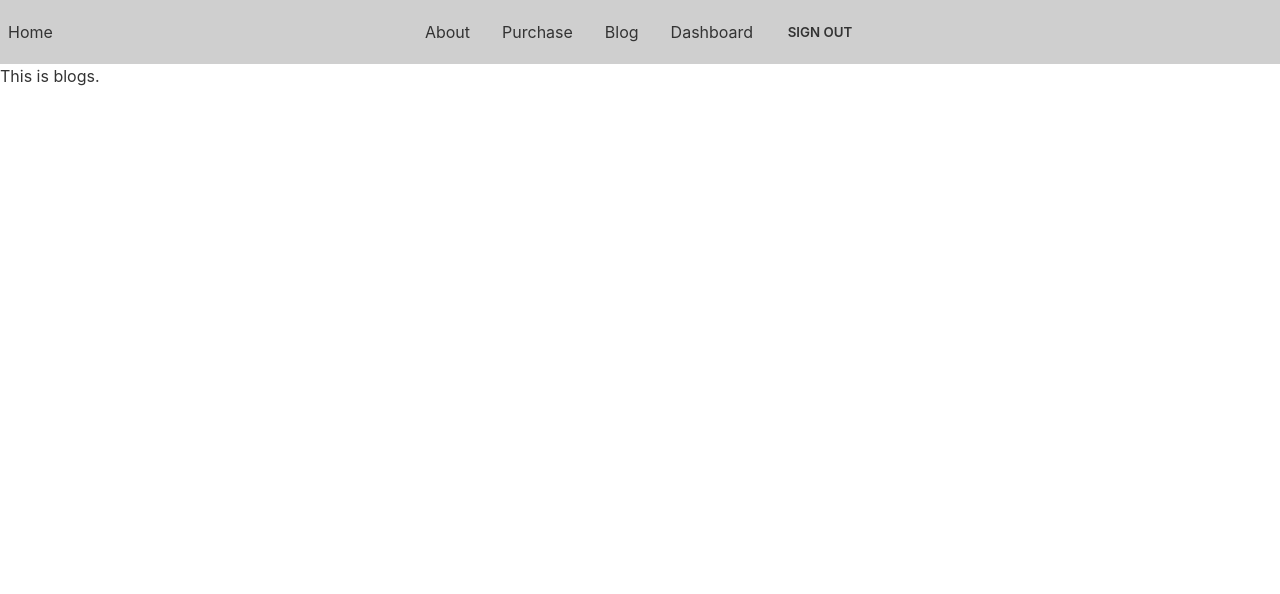
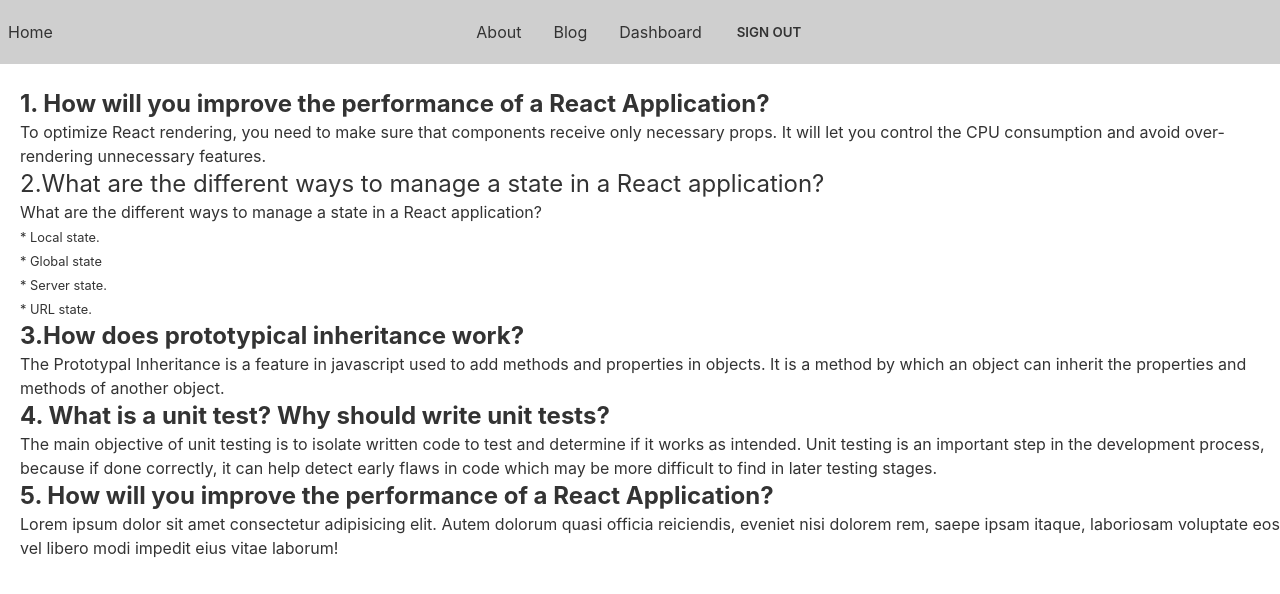
Before and after one commit to partho2589/manufacturer-website-client-side, a React (Create React App) app: page /blog in a window 1280 px wide. Shown: the top 594 px of the page. Built offline with nearby package versions, Linux system fonts and the light colour scheme; no server answers.

Commit message:
business Sumary data lode

```diff
--- a/package.json
+++ b/package.json
@@ -6,6 +6,7 @@
     "@testing-library/jest-dom": "^5.16.4",
     "@testing-library/react": "^13.2.0",
     "@testing-library/user-event": "^13.5.0",
+    "bootstrap-icons": "^1.8.2",
     "daisyui": "^2.15.0",
     "firebase": "^9.8.1",
     "react": "^18.1.0",
--- a/src/Pages/About/About.js
+++ b/src/Pages/About/About.js
@@ -1,11 +1,17 @@
 import React from 'react';
-
+import partho from '../../images/partho.jpg'
 const About = () => {
     return (
-        <div>
-            <h1>This is about</h1>
-        </div>
-    );
+        <div className="card lg:max-w-lg bg-base-100 shadow-xl">
+            <figure className="px-10 pt-10">
+                <img src={partho} alt="Shoes" className="rounded-xl" />
+            </figure>
+            <div className="card-body items-start text-left">
+                <h2 className="card-title text-xl">Partho malo</h2>
+               <p>Email: parthomalo615@gmail.com</p>
+                <a href="http://localhost:3000/">link</a>
+            </div>
+        </div>)
 };
 
 export default About;
--- a/src/Pages/Blog.js
+++ b/src/Pages/Blog.js
@@ -2,8 +2,32 @@ import React from 'react';
 
 const Blog = () => {
     return (
-        <div>
-            <h1>This is blogs.</h1>
+        <div className='mt-6 ml-5'>
+            <div>
+            <h2 className='text-2xl font-bold '>1. How will you improve the performance of a React Application?</h2>
+            <p> To optimize React rendering, you need to make sure that components receive only necessary props. It will let you control the CPU consumption and avoid over-rendering unnecessary features. </p>
+            </div>
+            <div>
+            <h2 className='text-2xl  '>2.What are the different ways to manage a state in a React application?</h2>
+            <p> What are the different ways to manage a state in a React application?
+            </p>
+            <small>* Local state.</small> <br/>
+            <small>* Global state</small> <br/>
+            <small>* Server state.</small><br/>
+            <small>* URL state.</small>
+            </div>
+            <div>
+            <h2 className='text-2xl font-bold '>3.How does prototypical inheritance work?</h2>
+            <p>The Prototypal Inheritance is a feature in javascript used to add methods and properties in objects. It is a method by which an object can inherit the properties and methods of another object. </p>
+            </div>
+            <div>
+            <h2 className='text-2xl font-bold '>4. What is a unit test? Why should write unit tests?</h2>
+            <p>The main objective of unit testing is to isolate written code to test and determine if it works as intended. Unit testing is an important step in the development process, because if done correctly, it can help detect early flaws in code which may be more difficult to find in later testing stages.</p>
+            </div>
+            <div>
+            <h2 className='text-2xl font-bold '>5. How will you improve the performance of a React Application?</h2>
+            <p> Lorem ipsum dolor sit amet consectetur adipisicing elit. Autem dolorum quasi officia reiciendis, eveniet nisi dolorem rem, saepe ipsam itaque, laboriosam voluptate eos vel libero modi impedit eius vitae laborum!</p>
+            </div>
         </div>
     );
 };
--- /dev/null
+++ b/src/Pages/Home/BusinessSummary.js
@@ -0,0 +1,52 @@
+import React from 'react';
+
+const BusinessSummary = () => {
+    return (
+        <div>
+            <h1 className='text-3xl text-center text-primary font-bold'>Business Summary</h1>
+            <div className='grid sm:grid-cols-1 md:grid-cols-2 lg:grid-cols-3 gap-10'>
+                <div class="card  shadow-xl">
+                    <figure class="px-10 pt-10">
+                        <svg xmlns="http://www.w3.org/2000/svg" width="60" height="60" fill="" class="bi bi-pc-display" viewBox="0 0 16 16">
+                            <path d="M8 1a1 1 0 0 1 1-1h6a1 1 0 0 1 1 1v14a1 1 0 0 1-1 1H9a1 1 0 0 1-1-1V1Zm1 13.5a.5.5 0 1 0 1 0 .5.5 0 0 0-1 0Zm2 0a.5.5 0 1 0 1 0 .5.5 0 0 0-1 0ZM9.5 1a.5.5 0 0 0 0 1h5a.5.5 0 0 0 0-1h-5ZM9 3.5a.5.5 0 0 0 .5.5h5a.5.5 0 0 0 0-1h-5a.5.5 0 0 0-.5.5ZM1.5 2A1.5 1.5 0 0 0 0 3.5v7A1.5 1.5 0 0 0 1.5 12H6v2h-.5a.5.5 0 0 0 0 1H7v-4H1.5a.5.5 0 0 1-.5-.5v-7a.5.5 0 0 1 .5-.5H7V2H1.5Z" />
+                        </svg>
+                    </figure>
+                    <div class="card-body items-center text-center">
+                        <h1 className='text-5xl text-emerald-700'>300+</h1>
+                        <h3>Complete Projects </h3>
+
+                    </div>
+                </div>
+                <div class="card  shadow-xl">
+                    <figure class="px-10 pt-10">
+                        <svg xmlns="http://www.w3.org/2000/svg" width="60" height="60" fill="currentColor" class="bi bi-flag-fill" viewBox="0 0 16 16">
+                            <path d="M14.778.085A.5.5 0 0 1 15 .5V8a.5.5 0 0 1-.314.464L14.5 8l.186.464-.003.001-.006.003-.023.009a12.435 12.435 0 0 1-.397.15c-.264.095-.631.223-1.047.35-.816.252-1.879.523-2.71.523-.847 0-1.548-.28-2.158-.525l-.028-.01C7.68 8.71 7.14 8.5 6.5 8.5c-.7 0-1.638.23-2.437.477A19.626 19.626 0 0 0 3 9.342V15.5a.5.5 0 0 1-1 0V.5a.5.5 0 0 1 1 0v.282c.226-.079.496-.17.79-.26C4.606.272 5.67 0 6.5 0c.84 0 1.524.277 2.121.519l.043.018C9.286.788 9.828 1 10.5 1c.7 0 1.638-.23 2.437-.477a19.587 19.587 0 0 0 1.349-.476l.019-.007.004-.002h.001" />
+                        </svg>
+                    </figure>
+
+                    <div class="card-body items-center text-center">
+                        <h1 className='text-5xl text-emerald-700'>50</h1>
+                        <h3>Countries </h3>
+
+                    </div>
+                </div>
+
+                <div class="card  shadow-xl">
+                    <figure class="px-10 pt-10">
+                        <svg xmlns="http://www.w3.org/2000/svg" width="60" height="60" fill="currentColor" class="bi bi-hand-thumbs-up-fill" viewBox="0 0 16 16">
+                            <path d="M6.956 1.745C7.021.81 7.908.087 8.864.325l.261.066c.463.116.874.456 1.012.965.22.816.533 2.511.062 4.51a9.84 9.84 0 0 1 .443-.051c.713-.065 1.669-.072 2.516.21.518.173.994.681 1.2 1.273.184.532.16 1.162-.234 1.733.058.119.103.242.138.363.077.27.113.567.113.856 0 .289-.036.586-.113.856-.039.135-.09.273-.16.404.169.387.107.819-.003 1.148a3.163 3.163 0 0 1-.488.901c.054.152.076.312.076.465 0 .305-.089.625-.253.912C13.1 15.522 12.437 16 11.5 16H8c-.605 0-1.07-.081-1.466-.218a4.82 4.82 0 0 1-.97-.484l-.048-.03c-.504-.307-.999-.609-2.068-.722C2.682 14.464 2 13.846 2 13V9c0-.85.685-1.432 1.357-1.615.849-.232 1.574-.787 2.132-1.41.56-.627.914-1.28 1.039-1.639.199-.575.356-1.539.428-2.59z" />
+                        </svg>
+                    </figure>
+                    <div class="card-body items-center text-center">
+                        <h1 className='text-5xl text-emerald-700'>653+</h1>
+                        <h3>FeedBacks </h3>
+
+                    </div>
+                </div>
+            </div>
+
+        </div>
+    );
+};
+
+export default BusinessSummary;
--- a/src/Pages/Home/Home.js
+++ b/src/Pages/Home/Home.js
@@ -1,6 +1,7 @@
 import React from 'react';
 import Footer from '../Shared/Footer';
 import Banner from './Banner';
+import BusinessSummary from './BusinessSummary';
 import Products from './Products';
 import Reviews from './Reviews';
 
@@ -9,6 +10,7 @@ const Home = () => {
         <div>
             <Banner></Banner>
             <Products></Products>
+            <BusinessSummary></BusinessSummary>
             <Reviews></Reviews>
             <Footer></Footer>
         </div>
--- a/src/Pages/Home/Navbar.js
+++ b/src/Pages/Home/Navbar.js
@@ -13,7 +13,6 @@ const Navbar = () => {
     const menuItem = <>
 
         <li> <Link to='/about'>About</Link></li>
-        <li> <Link to='/purchase/:purchaseId'>Purchase</Link></li>
         <li> <Link to='/blog'>Blog</Link></li>
         {
             user && <li> <Link to='/dashboard'>Dashboard</Link></li>
--- a/src/Pages/Purchase/Purchase.js
+++ b/src/Pages/Purchase/Purchase.js
@@ -12,7 +12,7 @@ const Purchase = () => {
     }, [])
     const { name,img, price,availableQuantity,minimumOrderQuantity,description} =product
     return (
-        <div className="card lg:max-w-lg bg-base-100 shadow-xl">
+        <div className="card lg:max-w-lg bg-base-100 shadow-xl ">
         <figure className="px-10 pt-10">
             <img src={img} alt="Shoes" className="rounded-xl" />
         </figure>
```
Also changed, not shown: 1 other file (tests, documents, lock files or other folders).
